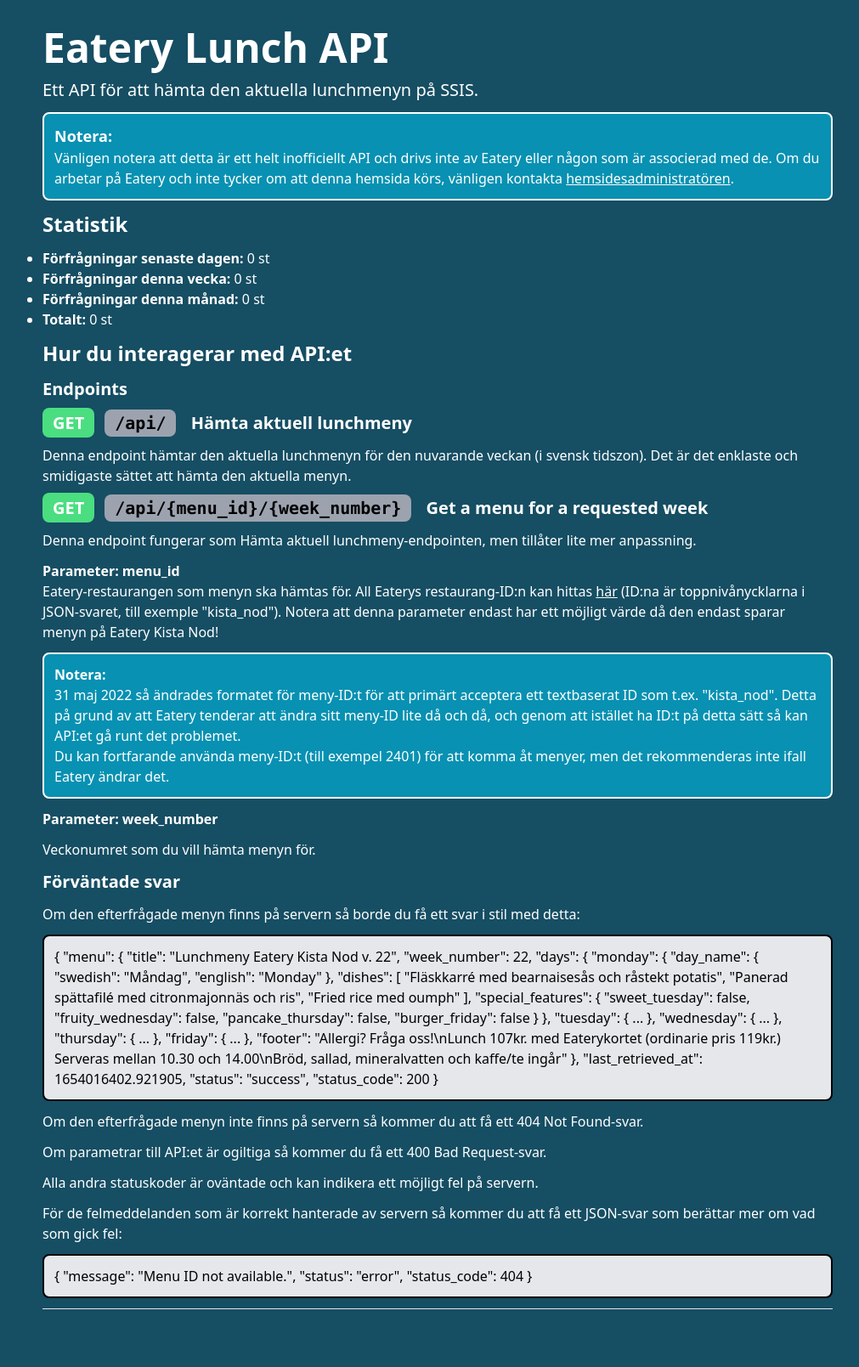
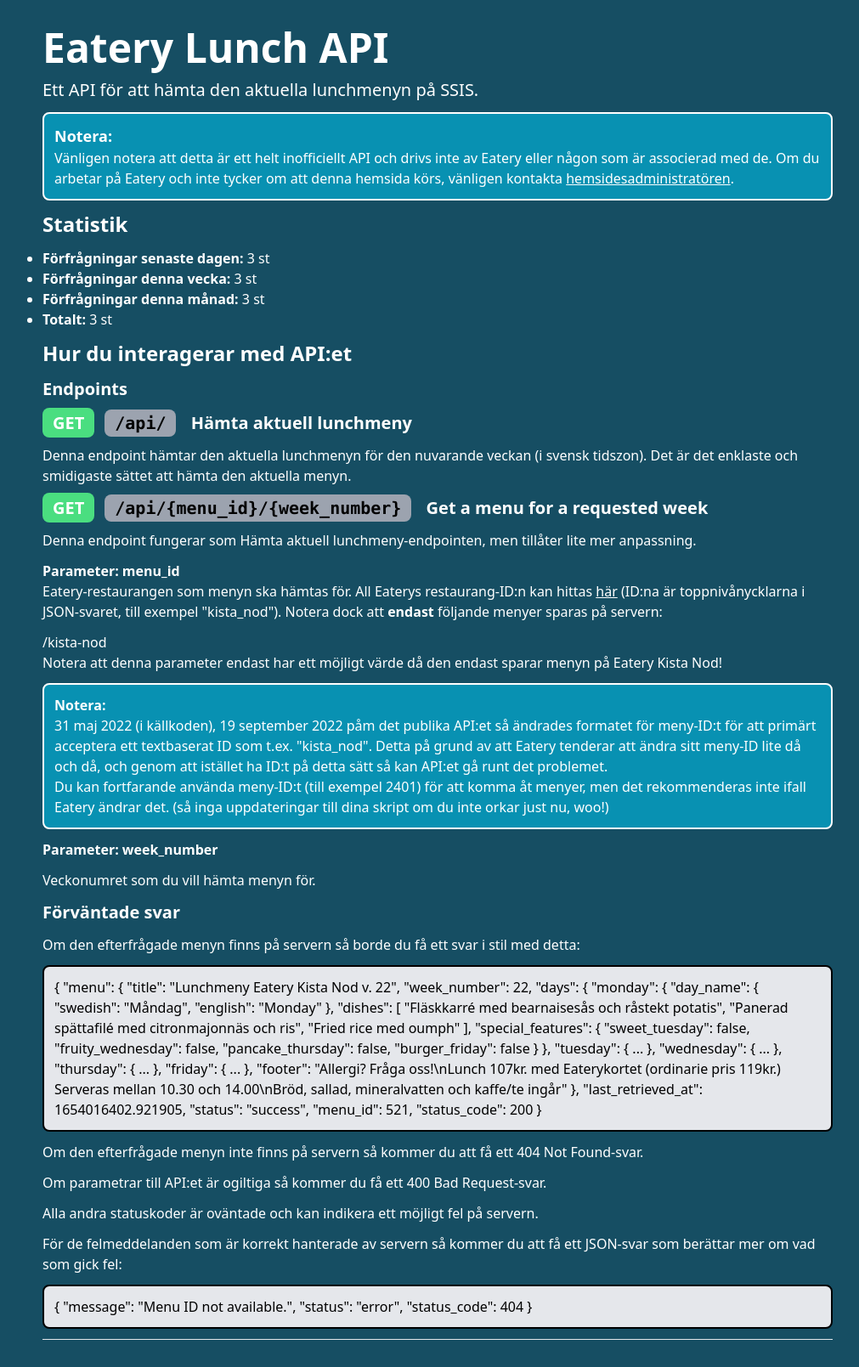
Before and after one commit to sotpotatis/EateryCacher, a Flask app: page / in a window 1280 px wide. Shown: the whole page at 85% size, without its empty margins (125-1136 px from the left). Before the commit the page ends 1541 px from the top, so only its background shows below. Run offline with Flask 2, Linux system fonts and the light colour scheme; style sheets or scripts are compiled from the project's sources; some libraries are stand-ins or nearby versions.

Commit message:
Update index files with more information (English file is still TODO)

```diff
--- a/server.py
+++ b/server.py
@@ -2,11 +2,11 @@
 Provides an API interface/server that allows one to retrieve menu data.
 Uses Flask as a backend.
 '''
+import logging, datetime, pytz, os, json
 from flask import Blueprint, jsonify, send_from_directory, render_template
 from shared_code import read_json_from_file, cached_data_filepath, EATERY_KISTA_NOD_MENU_ID, CONFIG_FILEPATH, statistics_data_file_path, write_json_to_file, read_json_from_file, get_now
 from menuparser import day_names_to_json_keys
 from http import HTTPStatus
-import logging, datetime, pytz, os
 from configparser import ConfigParser
 from dateutil.relativedelta import relativedelta
 
@@ -21,7 +21,7 @@
 config.read(CONFIG_FILEPATH) #Read the configuration filepath
 logger.info("Configuration file loaded. Loading parameters...")
 SHOW_INDEX_FILE = config["server"]["show_index"] if "show_index" in config["server"] else False #Load whether to show the index page or not
-saved_menus = config["downloader"]["save_menus"] #This is used for the index file
+saved_menus = json.loads(config["downloader"]["save_menus"]) #This is used for the index file
 HOST_EMAIL_ADDRESS = config["server"]["host_email"] if "host_email" in config["server"] else None #Load contact email to server host
 STATISTICS_FILE_ENABLED = config["server"]["track_statistics"] if "track_statistics" in config["server"] else True #Check whether to track statistics from the API or not
 CUSTOM_INDEX_FILE = config["server"]["custom_index_file"] if "custom_index_file" in config["server"] else None #Load a custom index file if configured
@@ -181,7 +181,7 @@
         logger.info("Got a request to the index. Returning...")
         statistics_data = read_json_from_file(statistics_data_file_path) if STATISTICS_FILE_ENABLED else None #Load statistics data
         return render_template("index.html" if not CUSTOM_INDEX_FILE else CUSTOM_INDEX_FILE,
-                               saved_menus_list=config["downloader"]["save_menus"],
+                               saved_menus_list=saved_menus,
                                default_menu_id=EATERY_KISTA_NOD_MENU_ID,
                                host_email_address=HOST_EMAIL_ADDRESS,
                                statistics_data=statistics_data)
--- a/templates/index.html
+++ b/templates/index.html
@@ -89,6 +89,7 @@
     "footer": "Allergi? Fråga oss!\nLunch 107kr. med Eaterykortet (ordinarie pris 119kr.) Serveras mellan 10.30 och 14.00\nBröd, sallad, mineralvatten och kaffe/te ingår"
     },
     "last_retrieved_at": 1654016402.921905,
+    "menu_id": 521,
     "status": "success",
     "status_code": 200
     }<p>
--- a/templates/index_ssis.html
+++ b/templates/index_ssis.html
@@ -45,14 +45,20 @@
 <p class="text-xl font-semibold"><span class="bg-green-400 rounded-lg pl-3 pr-3 pt-1 pb-1 mr-3 text-white font-bold">GET</span><span class="bg-gray-400 rounded-lg pl-3 pr-3 pt-1 pb-1 mr-3 text-black font-mono font-bold">/api/{menu_id}/{week_number}</span> Get a menu for a requested week</p>
     <p>Denna endpoint fungerar som <a>Hämta aktuell lunchmeny</a>-endpointen, men tillåter lite mer anpassning.</p>
 <p class="font-bold">Parameter: menu_id</p>
-    Eatery-restaurangen som menyn ska hämtas för. All Eaterys restaurang-ID:n kan hittas <a class="underline hover:cursor:pointer" href="" target="_blank">här</a> (ID:na är toppnivånycklarna i JSON-svaret, till exemple "kista_nod").
+    Eatery-restaurangen som menyn ska hämtas för. All Eaterys restaurang-ID:n kan hittas <a class="underline hover:cursor:pointer" href="" target="_blank">här</a> (ID:na är toppnivånycklarna i JSON-svaret, till exempel "kista_nod").
+    Notera dock att <b>endast</b> följande menyer sparas på servern:
+    <ul>
+    {%- for menu_id in saved_menus_list %}
+        <li>{{ menu_id }}</li>
+    {% endfor -%}
+    </ul>
     <span>Notera att denna parameter endast har ett möjligt värde då den endast sparar menyn på Eatery Kista Nod!</span>
     <div class="bg-cyan-600 p-3 rounded-lg border-2 border-white">
         <h5 class="font-bold">Notera:</h5>
-        <p>31 maj 2022 så ändrades formatet för meny-ID:t för att primärt acceptera ett textbaserat ID som t.ex. "kista_nod". Detta på grund av att Eatery tenderar att ändra sitt meny-ID lite då och då,
+        <p>31 maj 2022 (i källkoden), 19 september 2022 påm det publika API:et så ändrades formatet för meny-ID:t för att primärt acceptera ett textbaserat ID som t.ex. "kista_nod". Detta på grund av att Eatery tenderar att ändra sitt meny-ID lite då och då,
            och genom att istället ha ID:t på detta sätt så kan API:et gå runt det problemet.
         <br>
-            Du kan fortfarande använda meny-ID:t (till exempel 2401) för att komma åt menyer, men det rekommenderas inte ifall Eatery ändrar det.
+            Du kan fortfarande använda meny-ID:t (till exempel 2401) för att komma åt menyer, men det rekommenderas inte ifall Eatery ändrar det. (så inga uppdateringar till dina skript om du inte orkar just nu, woo!)
         </p>
     </div>
 <p class="font-bold">Parameter: week_number</p>
@@ -98,6 +104,7 @@
     },
     "last_retrieved_at": 1654016402.921905,
     "status": "success",
+    "menu_id": 521,
     "status_code": 200
     }<p>
 </div>
```
